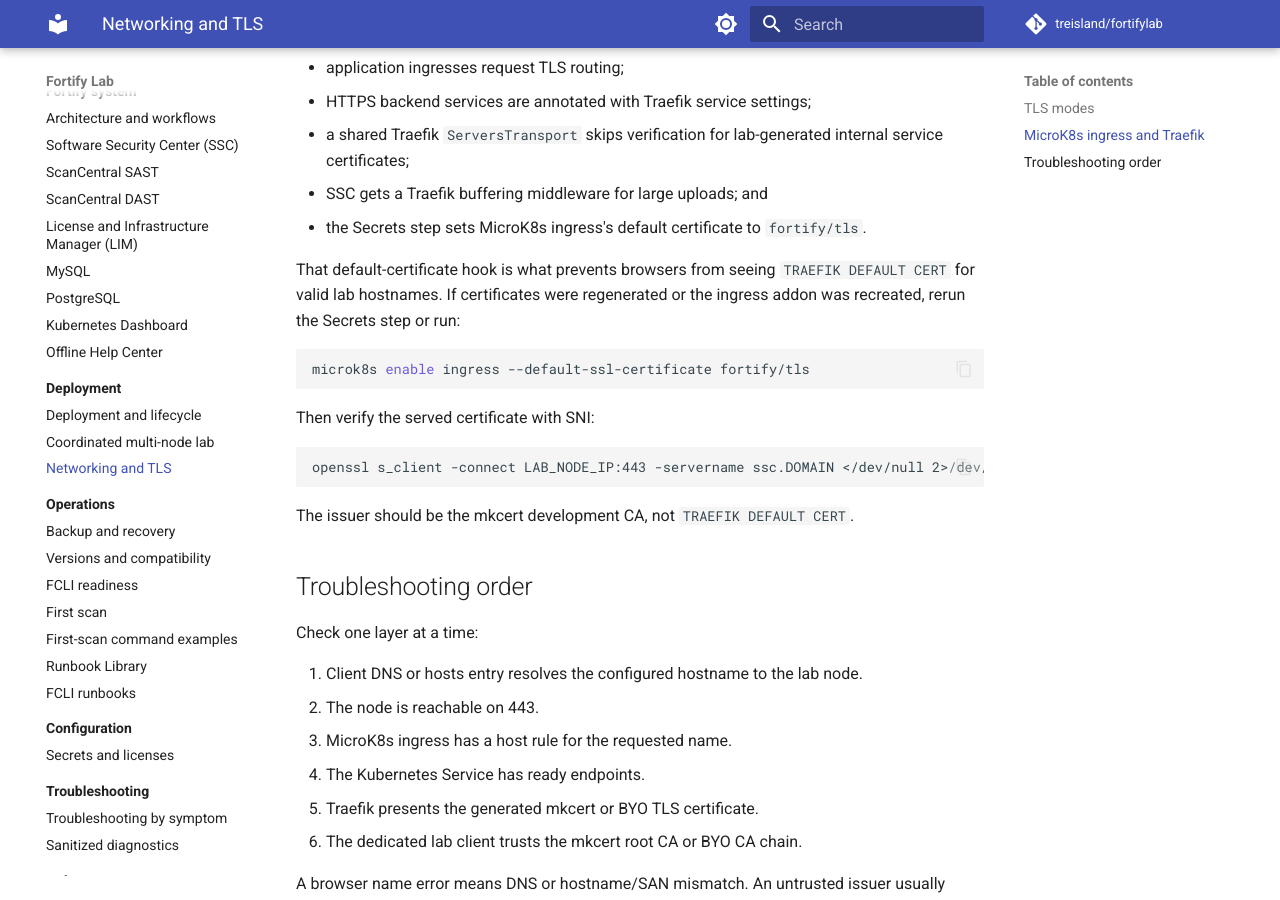
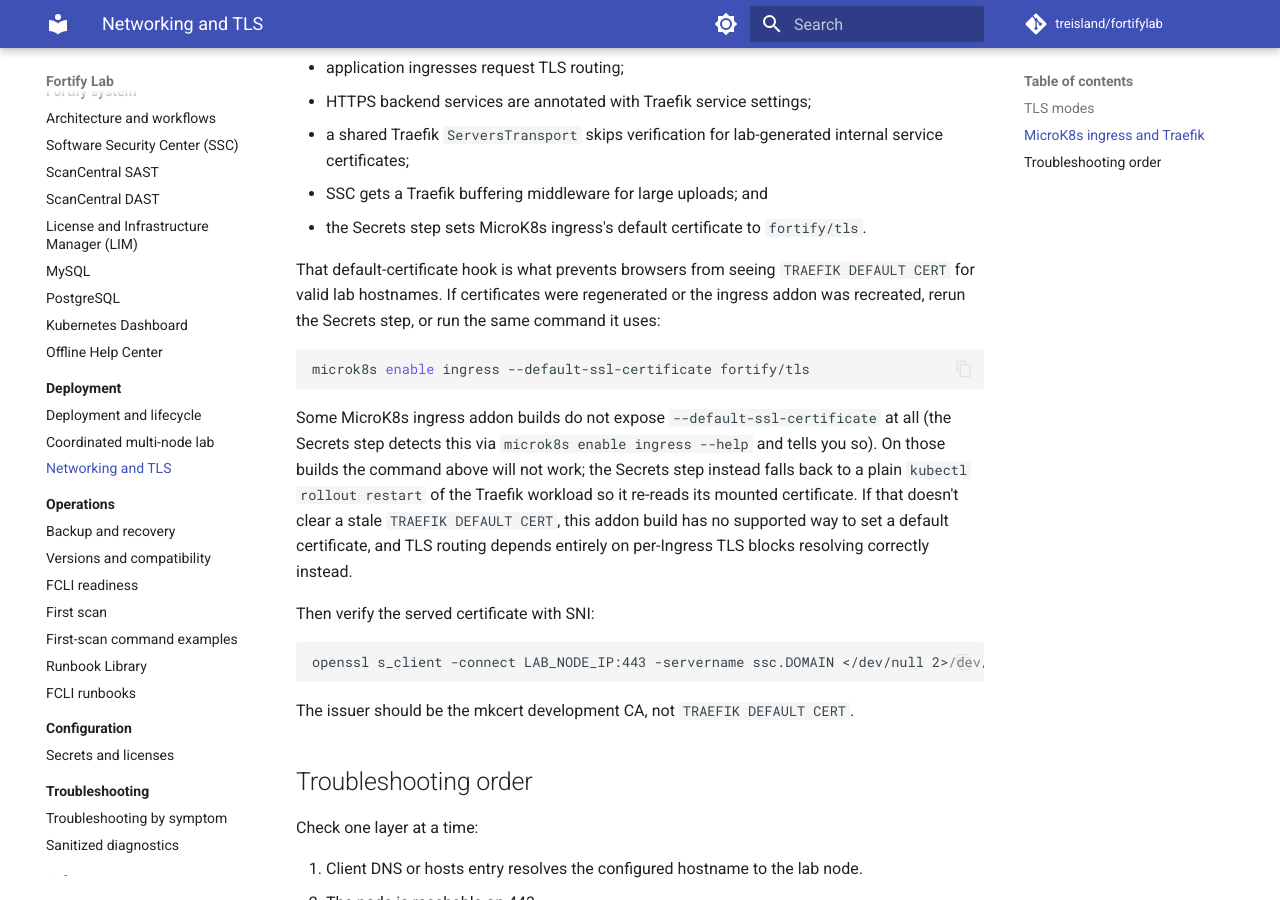
Before and after one commit to treisland/fortifylab, an MkDocs documentation site: the page built from docs/operations/networking-and-tls.md, in a window 1280 px wide and 900 px high, scrolled down 916 px. Built offline with MkDocs 1.6.1 and Material for MkDocs 9.7.7, drawn with Linux system fonts in a browser that asks for light colours; comment, search, counter and statistics services are not loaded.

Commit message:
secrets: attempt Traefik restart even when the ingress addon lacks --default-ssl-certificate
Bug report: after regenerating TLS certs/secrets, the log showed
'This MicroK8s ingress addon build does not support
--default-ssl-certificate ... restart it manually' -- an intentional
message added by an earlier commit on this branch (4a53e20) to surface
a case that previously failed silently.

That detection itself is correct (this MicroK8s track's ingress addon
genuinely doesn't expose the flag, confirmed via its own --help
output), so this isn't a regression. But the branch that hits it was a
dead end: it told the operator to 'restart it manually' without a
command, and the one doc pointing at a fix
(docs/operations/networking-and-tls.md) recommended re-running
'microk8s enable ingress --default-ssl-certificate ...' -- the exact
flag this branch just determined does not exist on the host.

fortify_traefik_rollout_restart() (scripts/lib/traefik-backend.sh)
already finds the Traefik workload by container image and does a
plain kubectl rollout restart, independent of that flag entirely.
This branch now tries it as a best-effort fallback instead of just
warning. Kept non-fatal either way (does not set
TRAEFIK_DEFAULT_CERT_REFRESH_FAILED): even a successful restart can't
confirm this addon build is serving the Secret as its default, so
treating a failed restart here as a hard failure would block secret
creation on older tracks over a limitation the script cannot fix.

Also updated networking-and-tls.md to explain the addon-lacks-the-flag
case and the fallback, instead of only pointing at a command that
won't work on these builds.

bash -n clean; tests/test_wizard_contract.py (26 tests) still passes
unchanged.

````diff
--- a/docs/operations/networking-and-tls.md
+++ b/docs/operations/networking-and-tls.md
@@ -45,11 +45,21 @@
 
 That default-certificate hook is what prevents browsers from seeing
 `TRAEFIK DEFAULT CERT` for valid lab hostnames. If certificates were regenerated
-or the ingress addon was recreated, rerun the Secrets step or run:
+or the ingress addon was recreated, rerun the Secrets step, or run the same
+command it uses:
 
 ```bash
 microk8s enable ingress --default-ssl-certificate fortify/tls
 ```
+
+Some MicroK8s ingress addon builds do not expose `--default-ssl-certificate`
+at all (the Secrets step detects this via `microk8s enable ingress --help`
+and tells you so). On those builds the command above will not work; the
+Secrets step instead falls back to a plain `kubectl rollout restart` of the
+Traefik workload so it re-reads its mounted certificate. If that doesn't
+clear a stale `TRAEFIK DEFAULT CERT`, this addon build has no supported way
+to set a default certificate, and TLS routing depends entirely on
+per-Ingress TLS blocks resolving correctly instead.
 
 Then verify the served certificate with SNI:
 
````
Also changed, not shown: 1 other file.
